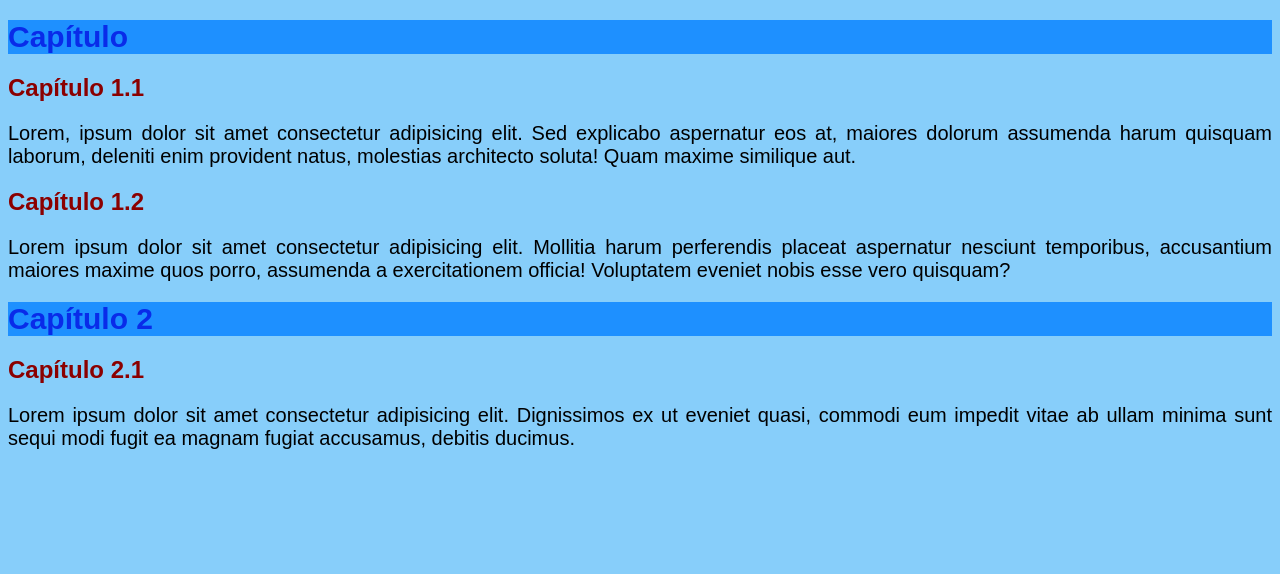
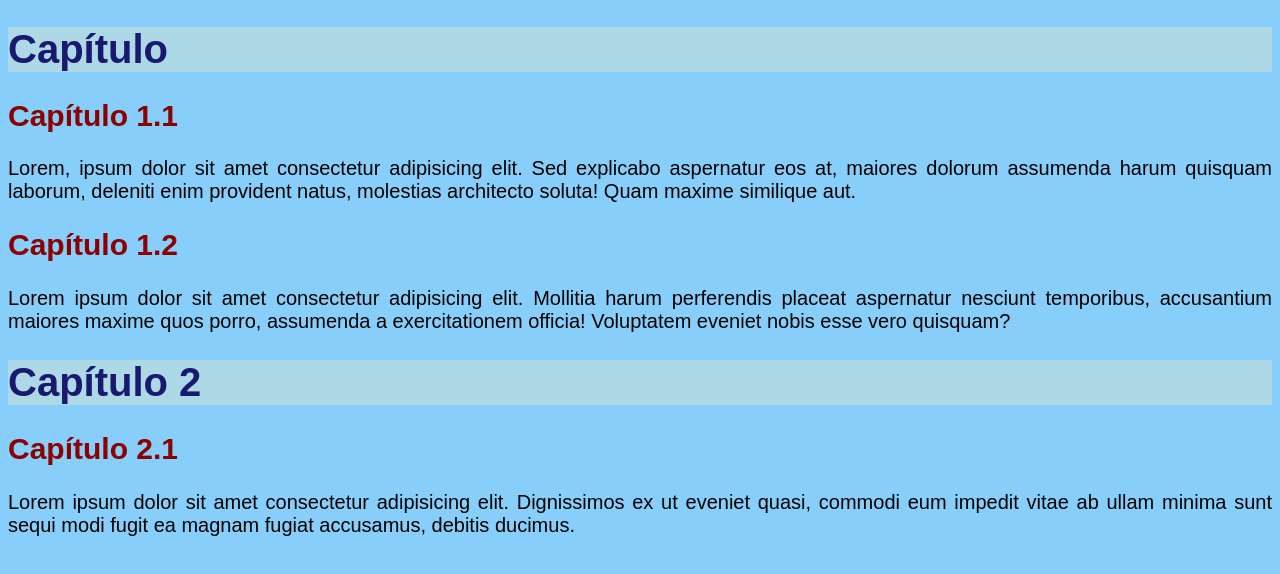
Before and after one commit to RodrigodeOliveiraPeixer/HTML5-e-CSS3---Estilos, a plain HTML site: page index.html in a window 1280 px wide. Drawn offline with Linux system fonts and the light colour scheme.

Commit message:
HTML e css estilos

```diff
--- a/index.html
+++ b/index.html
@@ -5,16 +5,34 @@
     <meta http-equiv="X-UA-Compatible" content="IE=edge">
     <meta name="viewport" content="width=device-width, initial-scale=1.0">
     <title>Estilos Inline</title>
+    <style>
+        body {
+            background-color: lightskyblue;
+            font-family: Arial, Helvetica, sans-serif;
+            font-size: 20px;
+
+        }
+        h1 {
+            color: midnightblue;
+            background-color: lightblue;
+        }
+        h2 {
+            color: darkred;
+        }
+        p {
+            text-align: justify;
+        }
+    </style>
 </head>
-<body style="background-color: lightskyblue; font-family: Arial, Helvetica, sans-serif; font-size: 20px;">
-    <h1 style="color: rgb(9, 43, 233); background-color: dodgerblue; font-size: 1.5em;">Capítulo</h1>
-    <h2 style="color: darkred;font-size: 1.2em;">Capítulo 1.1</h2>
-    <p style="text-align: justify;">Lorem, ipsum dolor sit amet consectetur adipisicing elit. Sed explicabo aspernatur eos at, maiores dolorum assumenda harum quisquam laborum, deleniti enim provident natus, molestias architecto soluta! Quam maxime similique aut.</p>
-    <h2 style="color: darkred; font-size: 1.2em;">Capítulo 1.2</h2>
-    <p style="text-align: justify;">Lorem ipsum dolor sit amet consectetur adipisicing elit. Mollitia harum perferendis placeat aspernatur nesciunt temporibus, accusantium maiores maxime quos porro, assumenda a exercitationem officia! Voluptatem eveniet nobis esse vero quisquam?</p>
-    <h1 style="color: rgb(9, 43, 233); background-color: dodgerblue; font-size: 1.5em;">Capítulo 2</h1>
-    <h2 style="color: darkred; font-size: 1.2em;">Capítulo 2.1</h2>
-    <p style="text-align: justify;">Lorem ipsum dolor sit amet consectetur adipisicing elit. Dignissimos ex ut eveniet quasi, commodi eum impedit vitae ab ullam minima sunt sequi modi fugit ea magnam fugiat accusamus, debitis ducimus.</p>
+<body>
+    <h1>Capítulo</h1>
+    <h2>Capítulo 1.1</h2>
+    <p>Lorem, ipsum dolor sit amet consectetur adipisicing elit. Sed explicabo aspernatur eos at, maiores dolorum assumenda harum quisquam laborum, deleniti enim provident natus, molestias architecto soluta! Quam maxime similique aut.</p>
+    <h2>Capítulo 1.2</h2>
+    <p>Lorem ipsum dolor sit amet consectetur adipisicing elit. Mollitia harum perferendis placeat aspernatur nesciunt temporibus, accusantium maiores maxime quos porro, assumenda a exercitationem officia! Voluptatem eveniet nobis esse vero quisquam?</p>
+    <h1>Capítulo 2</h1>
+    <h2>Capítulo 2.1</h2>
+    <p>Lorem ipsum dolor sit amet consectetur adipisicing elit. Dignissimos ex ut eveniet quasi, commodi eum impedit vitae ab ullam minima sunt sequi modi fugit ea magnam fugiat accusamus, debitis ducimus.</p>
 
 </body>
 </html>
```
